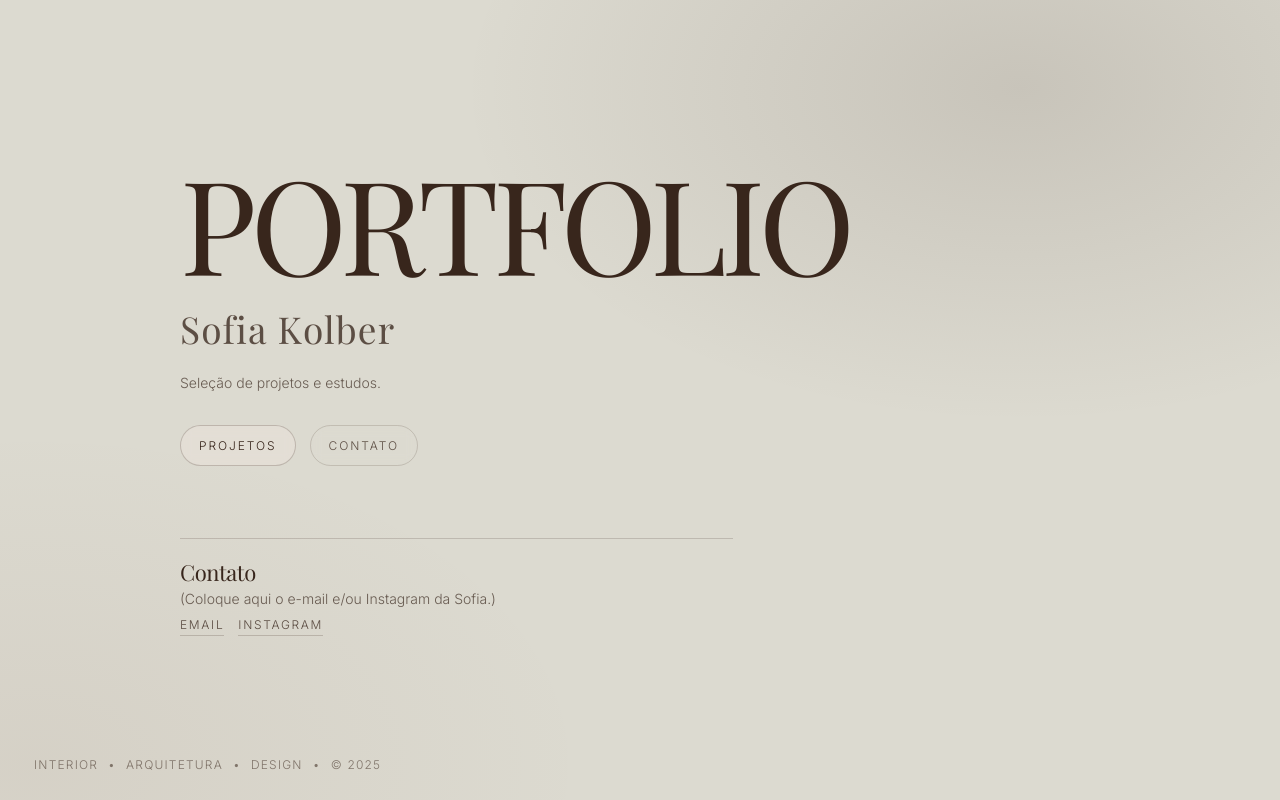
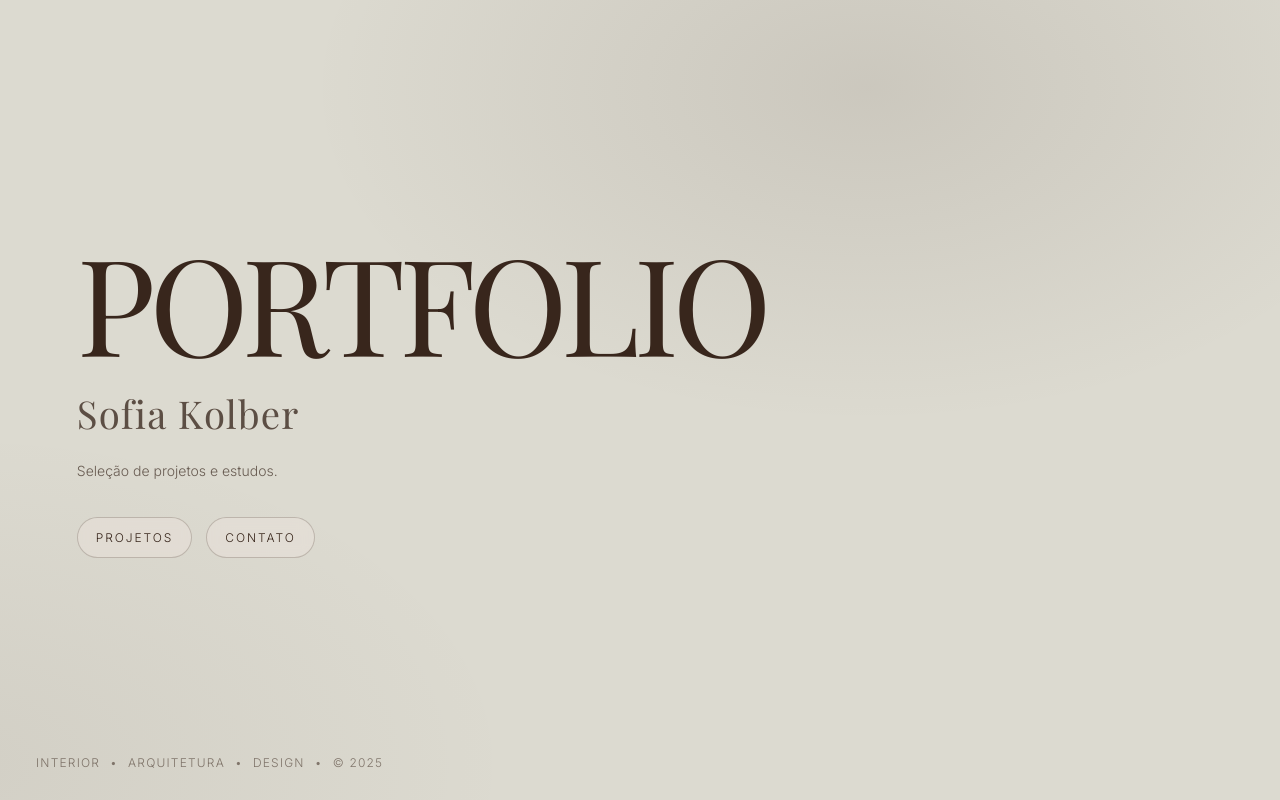
Before and after one commit to sofiakolber/sofiakolber.github.io, a plain HTML site: page index.html in a window 1280 px wide. Drawn offline with nearby package versions, Linux system fonts and the light colour scheme.

Commit message:
Update index.html

```diff
--- a/index.html
+++ b/index.html
@@ -5,20 +5,14 @@
   <meta name="viewport" content="width=device-width, initial-scale=1" />
   <title>Sofia Kolber — Portfólio</title>
 
-  <!-- Serif display + sans clean -->
   <link rel="preconnect" href="https://fonts.googleapis.com">
   <link rel="preconnect" href="https://fonts.gstatic.com" crossorigin>
   <link href="https://fonts.googleapis.com/css2?family=Playfair+Display:opsz,wght@5..120,400,500,600&family=Inter:wght@300,400,500&display=swap" rel="stylesheet">
 
   <style>
     :root{
-      /* Paleta guardada (não aparece aqui) */
       --pepper:#38261C;
-      --sienna:#6B3F2E;
-      --oak:#B0987C;
-      --gum:#8F8C78;
       --smoke:#DCDAD0;
-      --clay:#EFE5DE;
 
       --bg: var(--smoke);
       --text: var(--pepper);
@@ -38,66 +32,68 @@
 
     main{
       min-height: 100vh;
-      padding: clamp(26px, 6vw, 96px);
+      padding: clamp(32px, 6vw, 96px);
       display:flex;
       align-items:center;
-      justify-content:center;
+      justify-content:flex-start;
       position: relative;
       overflow:hidden;
     }
 
+    /* textura editorial sutil */
     main::before{
       content:"";
       position:absolute;
       inset:-120px;
       background:
-        radial-gradient(900px 540px at 75% 20%, rgba(56,38,28,0.12), transparent 62%),
-        radial-gradient(900px 540px at 10% 85%, rgba(107,63,46,0.06), transparent 62%);
+        radial-gradient(900px 540px at 65% 20%, rgba(56,38,28,0.10), transparent 62%),
+        radial-gradient(900px 540px at 5% 85%, rgba(56,38,28,0.06), transparent 62%);
       pointer-events:none;
     }
 
     .content{
       position:relative;
       z-index:1;
-      width: min(920px, 100%);
+      max-width: 900px;
     }
 
-    /* PORTFOLIO — palavra inteira */
+    /* TÍTULO */
     .title{
       margin:0;
       font-family:"Playfair Display", serif;
       font-weight:500;
       letter-spacing:-0.045em;
-      line-height: 0.9;
-      font-size: clamp(74px, 10.2vw, 148px);
+      line-height:0.9;
+      font-size: clamp(76px, 10.5vw, 160px);
       white-space: nowrap;
     }
 
     .name{
-      margin-top: 22px;
+      margin-top: 24px;
       font-family:"Playfair Display", serif;
       font-weight:400;
       letter-spacing:0.03em;
-      font-size: clamp(22px, 2.9vw, 38px);
+      font-size: clamp(26px, 3vw, 42px);
       color: rgba(56,38,28,0.78);
     }
 
     .desc{
-      margin: 18px 0 0;
-      max-width: 48ch;
+      margin: 20px 0 0;
+      max-width: 46ch;
       font-size: 14px;
       line-height: 1.75;
       color: var(--muted);
     }
 
     .actions{
-      margin-top: 30px;
+      margin-top: 34px;
       display:flex;
       gap: 14px;
       align-items:center;
       flex-wrap:wrap;
     }
 
+    /* BOTÕES IGUAIS */
     .btn{
       display:inline-flex;
       align-items:center;
@@ -121,55 +117,11 @@
       border-color: rgba(56,38,28,0.30);
     }
 
-    .btn.secondary{
-      background: transparent;
-      border-color: rgba(56,38,28,0.16);
-      color: rgba(56,38,28,0.76);
-    }
-
-    #contato{
-      margin-top: clamp(46px, 6vw, 72px);
-      padding-top: 18px;
-      border-top: 1px solid var(--border);
-      max-width: 56ch;
-    }
-
-    .contact-title{
-      font-family:"Playfair Display", serif;
-      font-weight:500;
-      font-size: 22px;
-      letter-spacing: -0.02em;
-      margin: 0;
-    }
-
-    .contact-line{
-      margin: 0;
-      font-size: 14px;
-      line-height: 1.7;
-      color: var(--muted);
-    }
-
-    .contact-links{
-      display:flex;
-      gap: 14px;
-      flex-wrap:wrap;
-      margin-top: 6px;
-    }
-
-    .link{
-      font-size: 12px;
-      text-transform: uppercase;
-      letter-spacing: 0.14em;
-      color: rgba(56,38,28,0.78);
-      text-decoration: none;
-      border-bottom: 1px solid rgba(56,38,28,0.20);
-      padding-bottom: 3px;
-    }
-
+    /* rodapé */
     .footer{
       position: fixed;
-      left: clamp(18px, 3vw, 34px);
-      bottom: clamp(14px, 2.5vw, 28px);
+      left: clamp(24px, 3vw, 36px);
+      bottom: clamp(18px, 2.5vw, 30px);
       display:flex;
       gap: 10px;
       font-size: 12px;
@@ -179,9 +131,9 @@
       pointer-events:none;
     }
 
-    @media (max-width: 560px){
+    @media (max-width: 640px){
       .title{ white-space: normal; }
-      .footer{ position: static; margin-top: 40px; pointer-events:auto; }
+      .footer{ position: static; margin-top: 48px; pointer-events:auto; }
     }
   </style>
 </head>
@@ -199,19 +151,8 @@
 
       <div class="actions">
         <a class="btn" href="projetos.html">Projetos</a>
-        <a class="btn secondary" href="#contato">Contato</a>
+        <a class="btn" href="projetos.html">Contato</a>
       </div>
-
-      <section id="contato">
-        <h2 class="contact-title">Contato</h2>
-        <p class="contact-line">
-          (Coloque aqui o e-mail e/ou Instagram da Sofia.)
-        </p>
-        <div class="contact-links">
-          <a class="link" href="mailto:email@exemplo.com">Email</a>
-          <a class="link" href="https://instagram.com/" target="_blank" rel="noopener">Instagram</a>
-        </div>
-      </section>
     </section>
 
     <div class="footer">
```
